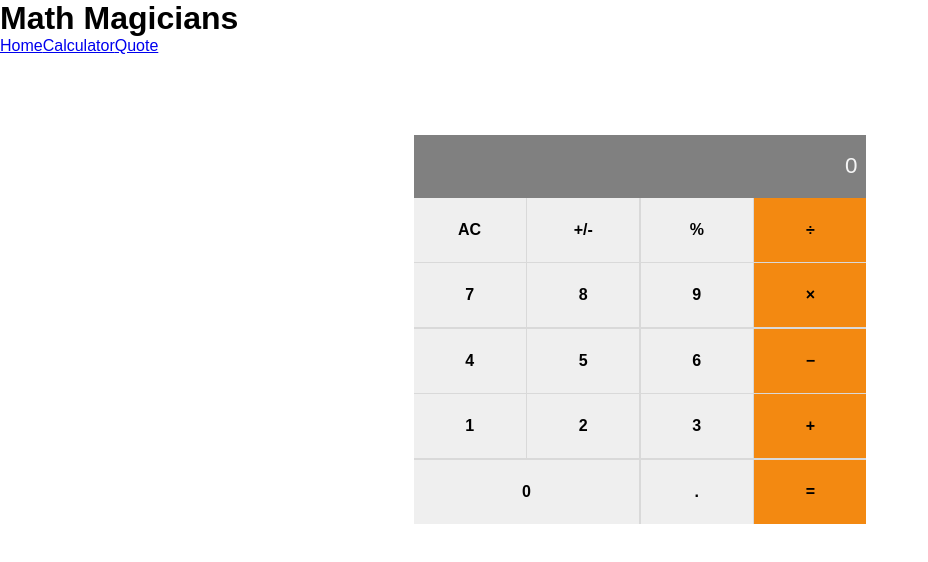
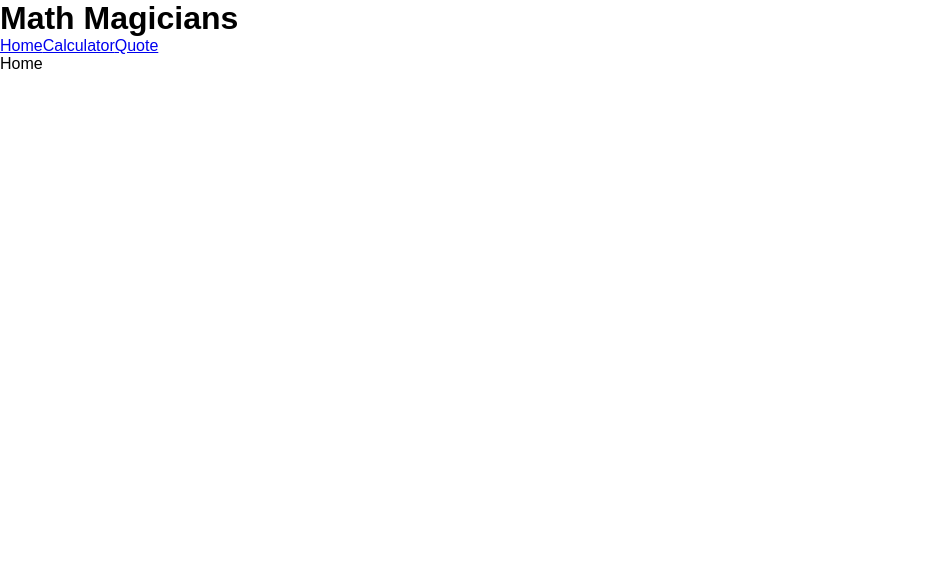
Before and after one commit to MrBrN197/Math-Magicians, a React (Create React App) app: page / in a window 1280 px wide. Shown: the top 562 px of the page, without its empty margins (0-928 px from the left). Built offline with nearby package versions, Linux system fonts and the light colour scheme.

Commit message:
Add pages `Home`, `Quote` components
- Move `Calculator` component to pages folder

```diff
--- a/package.json
+++ b/package.json
@@ -10,6 +10,7 @@
     "prop-types": "^15.7.2",
     "react": "^17.0.2",
     "react-dom": "^17.0.2",
+    "react-router-dom": "^5.3.0",
     "react-scripts": "4.0.3",
     "web-vitals": "^1.0.1"
   },
--- a/src/App.js
+++ b/src/App.js
@@ -1,10 +1,23 @@
-import Calculator from './components/Calculator';
+import { Switch, Route } from 'react-router-dom';
+import Calculator from './pages/Calculator';
 import Header from './components/Header';
+import Home from './pages/Home';
+import Quote from './pages/Quote';
 
 const App = () => (
   <>
     <Header />
-    <Calculator />
+    <Switch>
+      <Route path="/">
+        <Home />
+      </Route>
+      <Route path="/calculator">
+        <Calculator />
+      </Route>
+      <Route path="/quote">
+        <Quote />
+      </Route>
+    </Switch>
   </>
 );
 
--- /dev/null
+++ b/src/pages/Home.js
@@ -0,0 +1,5 @@
+const Home = () => (
+  <div>Home</div>
+);
+
+export default Home;
--- /dev/null
+++ b/src/pages/Quote.js
@@ -0,0 +1,7 @@
+const Quote = () => (
+  <div>
+    <div>Quote</div>
+  </div>
+);
+
+export default Quote;
```
Also changed, not shown: src/pages/Calculator.css (renamed from src/components/Calculator.css), src/pages/Calculator.js (renamed from src/components/Calculator.js), 1 other file (tests, documents, lock files or other folders).
